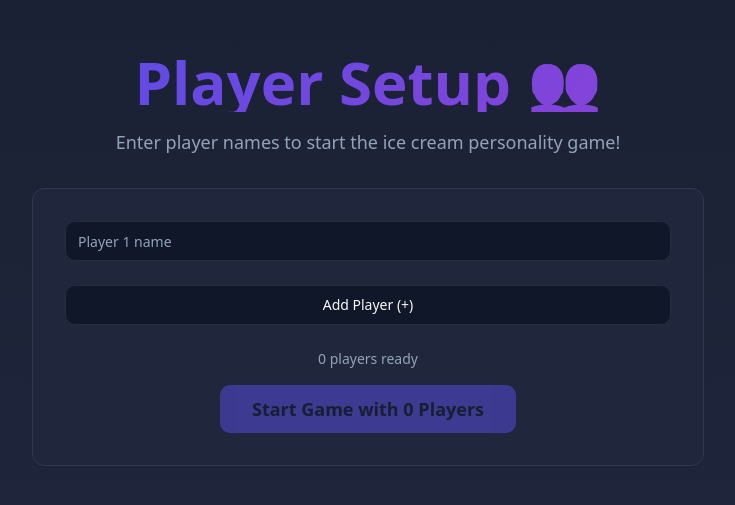
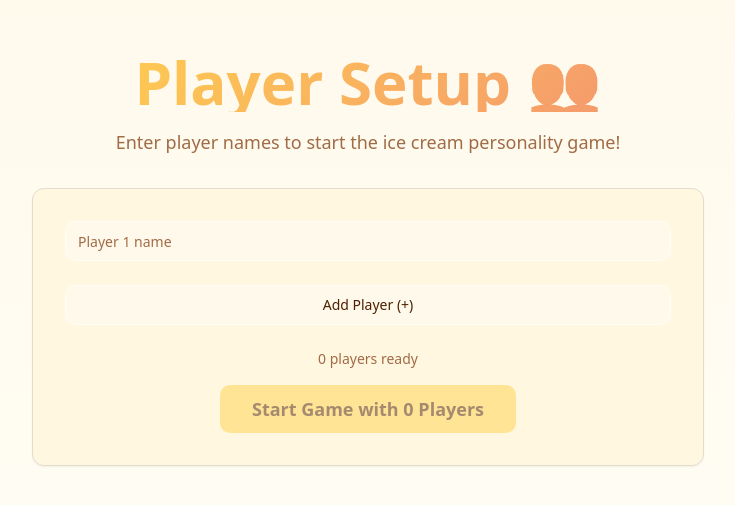
Before and after one commit to elSilveira/ai-canvas-scoops, a React (Vite) app: page / in a window 1280 px wide. Shown: the part 141-646 px from the top of the page, without its empty margins (272-1007 px from the left). Built offline with nearby package versions, Linux system fonts and the light colour scheme; the HTML template or start-up script is replaced by a standard one.

Commit message:
Update app colors

```diff
--- a/src/index.css
+++ b/src/index.css
@@ -2,59 +2,64 @@
 @tailwind components;
 @tailwind utilities;
 
-/* AI Creative Platform Design System - Modern gradients and AI-themed colors */
+/* STAMPalooza Design System - Playful ice cream festival colors */
 
 @layer base {
   :root {
-    /* AI-themed color palette */
-    --background: 222 47% 11%;
-    --foreground: 210 40% 98%;
-    --surface: 224 35% 15%;
-    --surface-elevated: 226 30% 18%;
+    /* STAMPalooza themed color palette */
+    --background: 42 100% 96%;
+    --foreground: 25 100% 15%;
+    --surface: 50 100% 98%;
+    --surface-elevated: 45 100% 94%;
+    --surface-border: 35 30% 85%;
 
-    /* AI Brand Colors */
-    --ai-primary: 245 75% 60%;
-    --ai-secondary: 270 65% 55%;
-    --ai-accent: 195 85% 65%;
-    --ai-glow: 245 85% 70%;
+    /* STAMPalooza Brand Colors - Matching logomark */
+    --ai-primary: 45 100% 65%;      /* Golden yellow from cone */
+    --ai-secondary: 15 85% 70%;     /* Coral pink from ice cream */
+    --ai-accent: 185 75% 60%;       /* Teal blue from pillars */
+    --ai-glow: 45 100% 75%;         /* Bright golden glow */
+    --ai-purple: 280 60% 70%;       /* Purple from ice cream */
+    --ai-mint: 160 50% 75%;         /* Mint green accent */
 
-    --card: 224 35% 15%;
-    --card-foreground: 210 40% 98%;
+    --card: 45 100% 94%;
+    --card-foreground: 25 100% 15%;
 
-    --popover: 226 30% 18%;
-    --popover-foreground: 210 40% 98%;
+    --popover: 50 100% 98%;
+    --popover-foreground: 25 100% 15%;
 
-    --primary: 245 75% 60%;
-    --primary-foreground: 222 47% 11%;
+    --primary: 45 100% 65%;
+    --primary-foreground: 25 100% 15%;
 
-    --secondary: 226 30% 18%;
-    --secondary-foreground: 210 40% 98%;
+    --secondary: 15 85% 70%;
+    --secondary-foreground: 50 100% 98%;
 
-    --muted: 225 25% 20%;
-    --muted-foreground: 215 20% 65%;
+    --muted: 35 30% 90%;
+    --muted-foreground: 25 40% 45%;
 
-    --accent: 195 85% 65%;
-    --accent-foreground: 222 47% 11%;
+    --accent: 185 75% 60%;
+    --accent-foreground: 50 100% 98%;
 
     --destructive: 0 75% 60%;
-    --destructive-foreground: 210 40% 98%;
+    --destructive-foreground: 50 100% 98%;
 
-    --border: 225 25% 25%;
-    --input: 225 25% 20%;
-    --ring: 245 75% 60%;
+    --border: 35 30% 85%;
+    --input: 50 100% 98%;
+    --ring: 45 100% 65%;
 
     --radius: 0.75rem;
 
-    /* Gradient definitions */
-    --gradient-ai: linear-gradient(135deg, hsl(245, 75%, 60%), hsl(270, 65%, 55%));
-    --gradient-canvas: linear-gradient(180deg, hsl(224, 35%, 15%), hsl(226, 30%, 18%));
-    --gradient-chat: linear-gradient(135deg, hsl(226, 30%, 18%), hsl(224, 35%, 15%));
-    --gradient-glow: radial-gradient(circle, hsl(245, 85%, 70%, 0.3), transparent 70%);
+    /* STAMPalooza Gradient definitions */
+    --gradient-ai: linear-gradient(135deg, hsl(45, 100%, 65%), hsl(15, 85%, 70%));
+    --gradient-canvas: linear-gradient(180deg, hsl(42, 100%, 96%), hsl(50, 100%, 98%));
+    --gradient-chat: linear-gradient(135deg, hsl(45, 100%, 94%), hsl(50, 100%, 98%));
+    --gradient-glow: radial-gradient(circle, hsl(45, 100%, 75%, 0.3), transparent 70%);
+    --gradient-festive: linear-gradient(45deg, hsl(45, 100%, 70%), hsl(15, 85%, 70%), hsl(185, 75%, 60%), hsl(280, 60%, 70%));
 
-    /* Shadows */
-    --shadow-ai: 0 0 30px hsl(245, 75%, 60%, 0.3);
-    --shadow-glow: 0 0 40px hsl(245, 85%, 70%, 0.4);
-    --shadow-soft: 0 4px 20px hsl(222, 47%, 11%, 0.3);
+    /* STAMPalooza Shadows */
+    --shadow-ai: 0 0 30px hsl(45, 100%, 65%, 0.3);
+    --shadow-glow: 0 0 40px hsl(45, 100%, 75%, 0.4);
+    --shadow-soft: 0 4px 20px hsl(25, 100%, 15%, 0.1);
+    --shadow-festive: 0 8px 32px hsl(15, 85%, 70%, 0.25);
 
     /* Animation variables */
     --transition-smooth: all 0.3s cubic-bezier(0.4, 0, 0.2, 1);
@@ -78,33 +83,33 @@
   }
 
   .dark {
-    --background: 222.2 84% 4.9%;
-    --foreground: 210 40% 98%;
+    --background: 25 50% 8%;
+    --foreground: 42 100% 96%;
 
-    --card: 222.2 84% 4.9%;
-    --card-foreground: 210 40% 98%;
+    --card: 25 40% 12%;
+    --card-foreground: 42 100% 96%;
 
-    --popover: 222.2 84% 4.9%;
-    --popover-foreground: 210 40% 98%;
+    --popover: 25 40% 12%;
+    --popover-foreground: 42 100% 96%;
 
-    --primary: 210 40% 98%;
-    --primary-foreground: 222.2 47.4% 11.2%;
+    --primary: 45 100% 70%;
+    --primary-foreground: 25 50% 8%;
 
-    --secondary: 217.2 32.6% 17.5%;
-    --secondary-foreground: 210 40% 98%;
+    --secondary: 15 85% 65%;
+    --secondary-foreground: 42 100% 96%;
 
-    --muted: 217.2 32.6% 17.5%;
-    --muted-foreground: 215 20.2% 65.1%;
+    --muted: 25 30% 20%;
+    --muted-foreground: 35 20% 65%;
 
-    --accent: 217.2 32.6% 17.5%;
-    --accent-foreground: 210 40% 98%;
+    --accent: 185 75% 55%;
+    --accent-foreground: 42 100% 96%;
 
-    --destructive: 0 62.8% 30.6%;
-    --destructive-foreground: 210 40% 98%;
+    --destructive: 0 75% 60%;
+    --destructive-foreground: 42 100% 96%;
 
-    --border: 217.2 32.6% 17.5%;
-    --input: 217.2 32.6% 17.5%;
-    --ring: 212.7 26.8% 83.9%;
+    --border: 25 30% 25%;
+    --input: 25 30% 20%;
+    --ring: 45 100% 70%;
     --sidebar-background: 240 5.9% 10%;
     --sidebar-foreground: 240 4.8% 95.9%;
     --sidebar-primary: 224.3 76.3% 48%;
@@ -123,7 +128,7 @@
   }
 
   .shadow-ai-glow {
-    box-shadow: 0 0 30px hsl(245, 75%, 60%, 0.3);
+    box-shadow: 0 0 30px hsl(45, 100%, 65%, 0.3);
   }
 
   .hover-glow {
@@ -131,7 +136,11 @@
   }
 
   .hover-glow:hover {
-    box-shadow: 0 0 40px hsl(245, 85%, 70%, 0.4);
+    box-shadow: 0 0 40px hsl(45, 100%, 75%, 0.4);
+  }
+
+  .festive-glow {
+    box-shadow: 0 0 25px hsl(15, 85%, 70%, 0.4), 0 0 50px hsl(185, 75%, 60%, 0.2);
   }
 
   .animate-pulse-glow {
@@ -146,11 +155,30 @@
 @keyframes pulse-glow {
   0%, 100% {
     transform: scale(1);
-    box-shadow: 0 0 30px hsl(245, 75%, 60%, 0.3);
+    box-shadow: 0 0 30px hsl(45, 100%, 65%, 0.3);
   }
   50% {
     transform: scale(1.05);
-    box-shadow: 0 0 40px hsl(245, 85%, 70%, 0.6);
+    box-shadow: 0 0 40px hsl(45, 100%, 75%, 0.6);
+  }
+}
+
+@keyframes festive-sparkle {
+  0%, 100% {
+    transform: rotate(0deg) scale(1);
+    opacity: 0.7;
+  }
+  25% {
+    transform: rotate(90deg) scale(1.1);
+    opacity: 1;
+  }
+  50% {
+    transform: rotate(180deg) scale(0.9);
+    opacity: 0.8;
+  }
+  75% {
+    transform: rotate(270deg) scale(1.1);
+    opacity: 1;
   }
 }
 
--- a/tailwind.config.ts
+++ b/tailwind.config.ts
@@ -51,13 +51,18 @@ export default {
           foreground: "hsl(var(--card-foreground))",
         },
 
-        // AI-specific colors
+        // STAMPalooza-specific colors
         ai: {
           primary: "hsl(var(--ai-primary))",
           secondary: "hsl(var(--ai-secondary))",
           accent: "hsl(var(--ai-accent))",
           glow: "hsl(var(--ai-glow))",
+          purple: "hsl(var(--ai-purple))",
+          mint: "hsl(var(--ai-mint))",
         },
+
+        // Additional surface colors
+        'surface-border': "hsl(var(--surface-border))",
 
         sidebar: {
           DEFAULT: "hsl(var(--sidebar-background))",
@@ -75,11 +80,13 @@ export default {
         'gradient-canvas': 'var(--gradient-canvas)',
         'gradient-chat': 'var(--gradient-chat)',
         'gradient-glow': 'var(--gradient-glow)',
+        'gradient-festive': 'var(--gradient-festive)',
       },
       boxShadow: {
         'ai': 'var(--shadow-ai)',
         'glow': 'var(--shadow-glow)',
         'soft': 'var(--shadow-soft)',
+        'festive': 'var(--shadow-festive)',
       },
       transitionTimingFunction: {
         'smooth': 'var(--transition-smooth)',
@@ -129,11 +136,29 @@ export default {
         },
         "pulse-glow": {
           "0%, 100%": {
-            boxShadow: "0 0 20px hsl(245, 75%, 60%, 0.3)",
+            boxShadow: "0 0 20px hsl(45, 100%, 65%, 0.3)",
           },
           "50%": {
-            boxShadow: "0 0 40px hsl(245, 75%, 60%, 0.6)",
+            boxShadow: "0 0 40px hsl(45, 100%, 65%, 0.6)",
           },
+        },
+        "festive-sparkle": {
+          "0%, 100%": {
+            transform: "rotate(0deg) scale(1)",
+            opacity: "0.7"
+          },
+          "25%": {
+            transform: "rotate(90deg) scale(1.1)",
+            opacity: "1"
+          },
+          "50%": {
+            transform: "rotate(180deg) scale(0.9)",
+            opacity: "0.8"
+          },
+          "75%": {
+            transform: "rotate(270deg) scale(1.1)",
+            opacity: "1"
+          }
         },
         "typing": {
           "0%, 100%": { transform: "translateY(0)" },
@@ -147,6 +172,7 @@ export default {
         "scale-in": "scale-in 0.2s ease-out",
         "pulse-glow": "pulse-glow 2s ease-in-out infinite",
         "typing": "typing 1.4s ease-in-out infinite",
+        "festive-sparkle": "festive-sparkle 3s ease-in-out infinite",
       },
     },
   },
```
